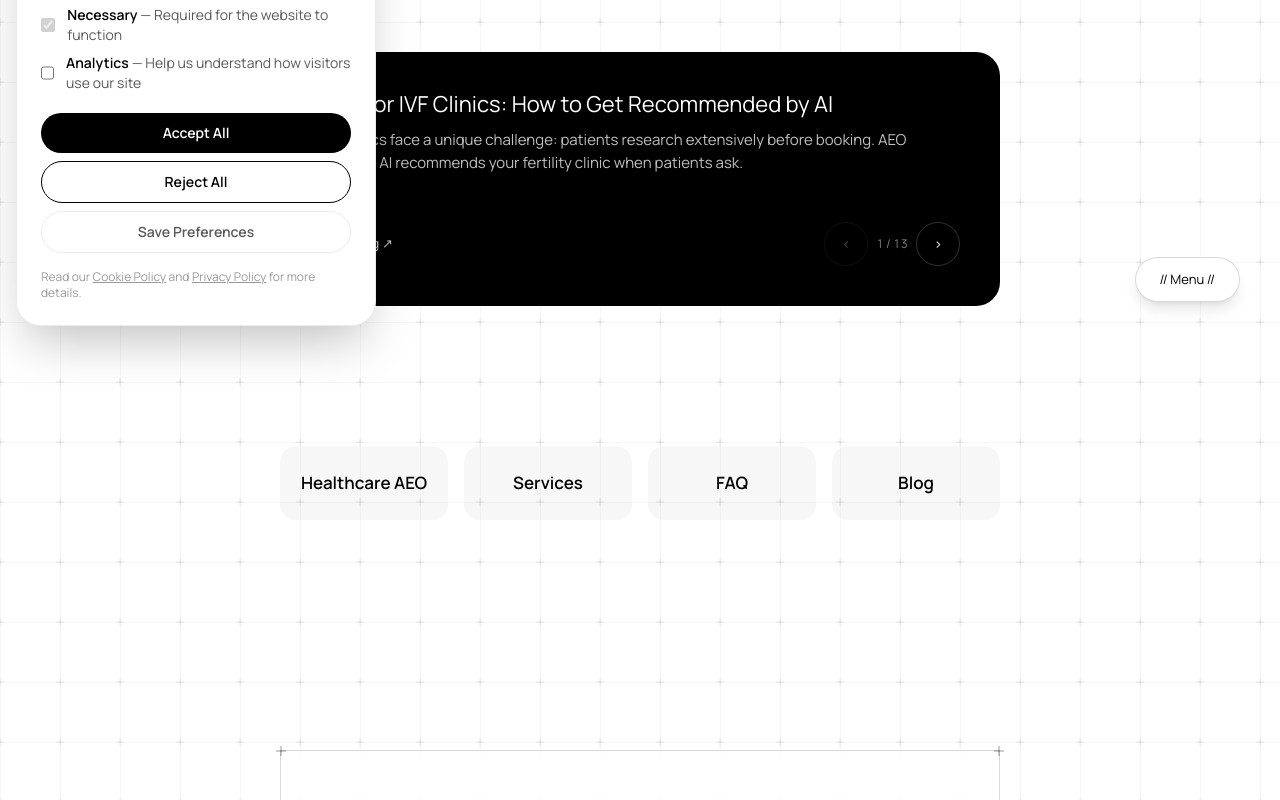
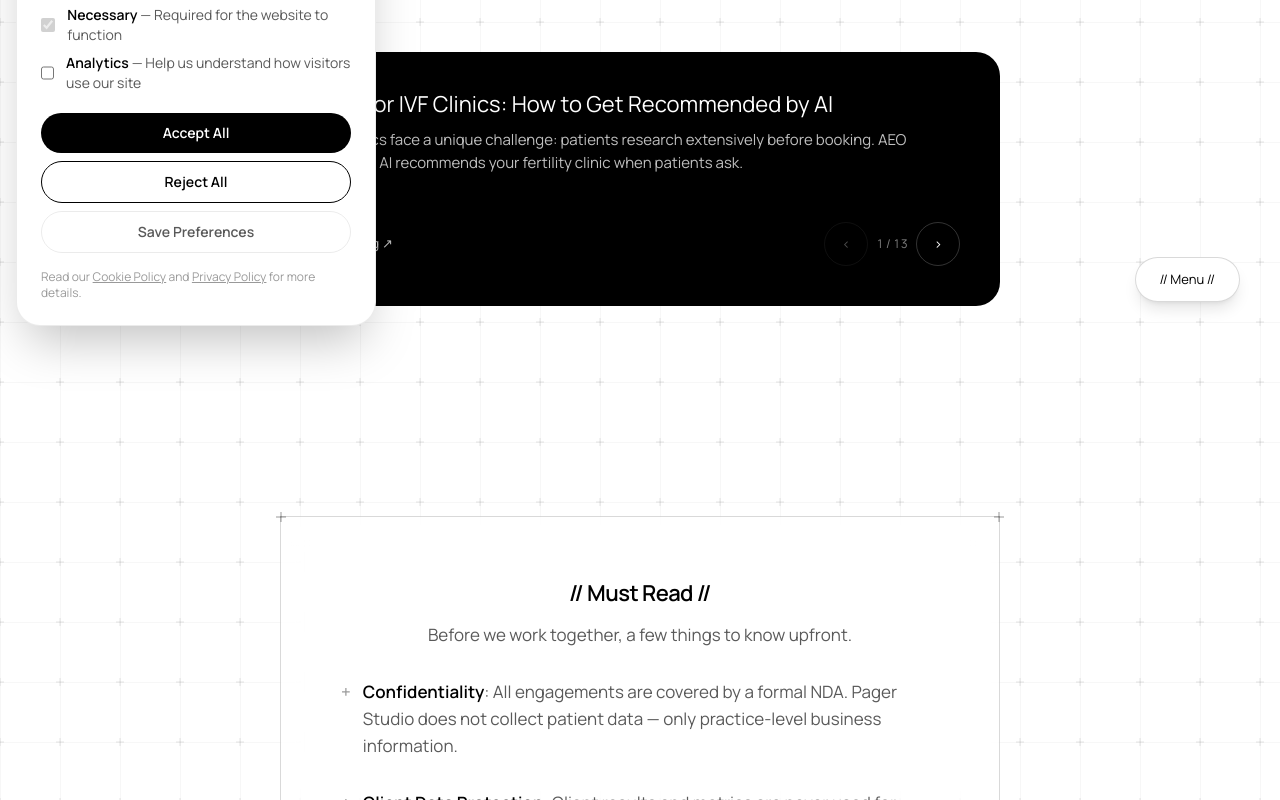
Before and after one commit to pagerstudio/pagerstudio, a Next.js app: page / in a window 1280 px wide. Shown: the part 458-1258 px from the top of the page. Built offline with nearby package versions, Linux system fonts and the light colour scheme.

Commit message:
fix: remove quick links section from homepage

```diff
--- a/src/app/page.tsx
+++ b/src/app/page.tsx
@@ -1,5 +1,4 @@
 import type { Metadata } from "next";
-import Link from "next/link";
 import Button from "@/components/Button";
 import GlassCard from "@/components/GlassCard";
 import SwipeableCards from "@/components/SwipeableCards";
@@ -90,24 +89,6 @@ export default async function HomePage() {
         </div>
       </section>
 
-      {/* Quick Links */}
-      <section className="px-[20px] md:px-[30px] pt-[40px] md:pt-[80px] pb-[40px] md:pb-[80px]">
-        <div className="mx-auto max-w-[720px] grid grid-cols-2 md:grid-cols-4 gap-[16px]">
-          <Link href="/healthcare-aeo" className="block px-[20px] py-[24px] rounded-[16px] bg-fill-primary hover:bg-fill-hover transition-colors text-center">
-            <span className="text-body font-semibold text-black">Healthcare AEO</span>
-          </Link>
-          <Link href="/services" className="block px-[20px] py-[24px] rounded-[16px] bg-fill-primary hover:bg-fill-hover transition-colors text-center">
-            <span className="text-body font-semibold text-black">Services</span>
-          </Link>
-          <Link href="/faq" className="block px-[20px] py-[24px] rounded-[16px] bg-fill-primary hover:bg-fill-hover transition-colors text-center">
-            <span className="text-body font-semibold text-black">FAQ</span>
-          </Link>
-          <Link href="/blog" className="block px-[20px] py-[24px] rounded-[16px] bg-fill-primary hover:bg-fill-hover transition-colors text-center">
-            <span className="text-body font-semibold text-black">Blog</span>
-          </Link>
-        </div>
-      </section>
-
       {/* Must Read */}
       <section className="px-[20px] md:px-[30px] pt-[60px] md:pt-[120px] pb-[90px] md:pb-[180px]">
         <GlassCard className="mx-auto max-w-[720px] mt-[20px] md:mt-[30px] px-[30px] md:px-[60px] py-[30px] md:py-[60px]">
```
